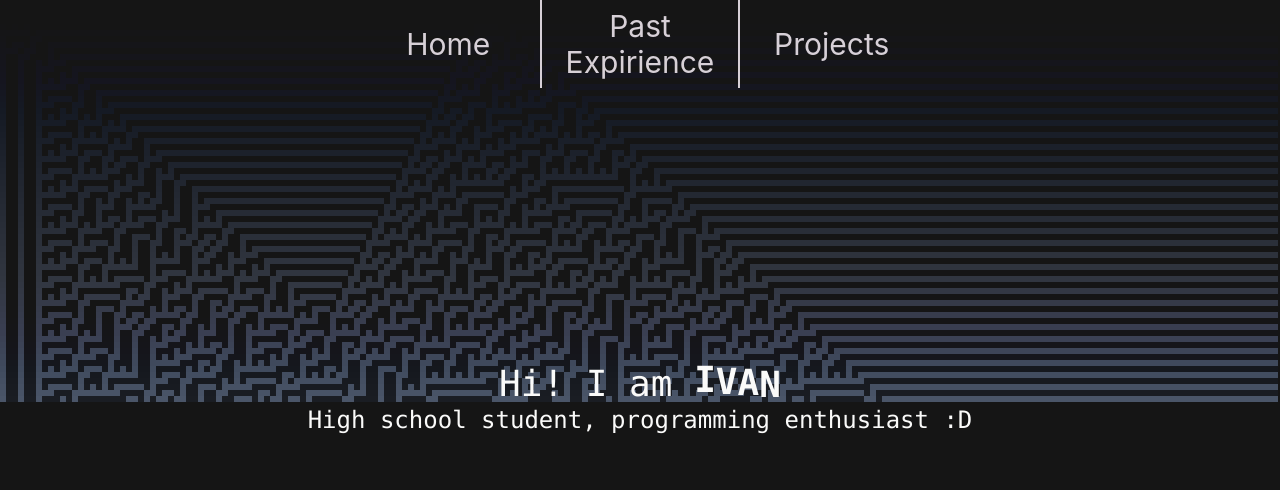
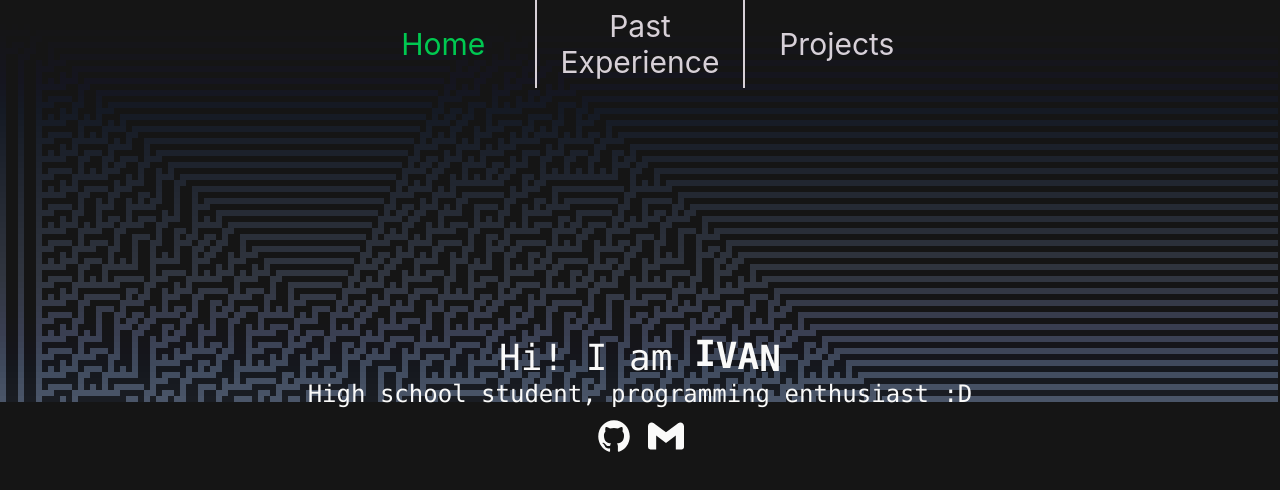
Before and after one commit to Iviv122/Portfolio, a React app: page / in a window 1280 px wide. Shown: the top 490 px of the page. Built offline with nearby package versions, Linux system fonts and the light colour scheme; the HTML template or start-up script is replaced by a standard one.

Commit message:
icons and button focus

```diff
--- a/src/App.tsx
+++ b/src/App.tsx
@@ -1,27 +1,47 @@
-import { useState, type JSX } from "react"
+import { useState } from "react"
 import Home from "./pages/home"
-import ButtonBlock from "./components/button";
-import VerticalSeparator from "./components/vertical_sep";
-import AboutMe from "./pages/about_me";
+import ButtonBlock from "./components/button"
+import VerticalSeparator from "./components/vertical_sep"
+import AboutMe from "./pages/about_me"
+import Projects from "./pages/Projects"
 
 function App() {
-
-  const [page, setPage] = useState<JSX.Element>(<Home />);
+  // there are ways to do better but...
+  // i am too lazy :p
+  const [page, setPage] = useState("home")
 
   return (
     <div className="flex justify-center bg-gray-950">
       <div className="absolute flex justify-center items-center z-10">
-        <ButtonBlock onClick={() =>setPage(<Home />)} text="Home"/>
-        <VerticalSeparator/>
-        <ButtonBlock onClick={() =>setPage(<AboutMe />)} text="Past Expirience"/>
-        <VerticalSeparator/>
-        <ButtonBlock onClick={() =>setPage(<Home />)} text="Projects"/>
+        <ButtonBlock
+          onClick={() => setPage("home")}
+          text="Home"
+          active={page === "home"}
+        />
+
+        <VerticalSeparator />
+
+        <ButtonBlock
+          onClick={() => setPage("about")}
+          text="Past Experience"
+          active={page === "about"}
+        />
+
+        <VerticalSeparator />
+
+        <ButtonBlock
+          onClick={() => setPage("projects")}
+          text="Projects"
+          active={page === "projects"}
+        />
       </div>
+
       <div className="w-full h-screen">
-        {page}
+        {page === "home" && <Home />}
+        {page === "about" && <AboutMe />}
+        {page === "projects" && <Projects />}
       </div>
     </div>
-
   )
 }
 
--- a/src/components/button.tsx
+++ b/src/components/button.tsx
@@ -1,9 +1,10 @@
 type ButtonProps = {
   text: string;
   onClick?: () => void;
+  active: boolean
 };
 
-export default function ButtonBlock({ text, onClick }: ButtonProps) {
+export default function ButtonBlock({ text, onClick, active }: ButtonProps) {
   return (
     <button
       className="
@@ -22,7 +23,9 @@ export default function ButtonBlock({ text, onClick }: ButtonProps) {
       ease-in-out
       "
       onClick={onClick}>
+      <div className={ active ? "text-green-500" : "text-mauve-300"}>
         {text}
+      </div>
     </button>
   );
 }
--- /dev/null
+++ b/src/pages/Projects.tsx
@@ -0,0 +1,7 @@
+export default function Projects(){
+    return(
+        <div>
+
+        </div>
+    )
+}
--- a/src/pages/home.tsx
+++ b/src/pages/home.tsx
@@ -1,4 +1,6 @@
+import { IoLogoGithub } from "react-icons/io";
 import WolframRules from "../components/wolfram_rules";
+import { SiGmail } from "react-icons/si";
 
 export default function Home() {
     return (
@@ -16,6 +18,27 @@ export default function Home() {
                 <h2 className="text-stone-50 font-mono sm:text-2xl text-sm gap-2">
                     High school student, programming enthusiast :D
                 </h2>
+                <div className="flex text-4xl p-1 m-1 gap-4 text-stone-50 ">
+                    <a
+                        className="
+                        hover:scale-125
+                        hover:text-green-500
+                        focus:
+                        transition-all
+                        duration-100
+                        ease-in-out
+                        "
+                    ><IoLogoGithub /></a>
+                    <a
+                        className="
+                        hover:scale-125
+                        hover:text-green-500
+                        transition-all
+                        duration-100
+                        ease-in-out
+                        "
+                    ><SiGmail /></a>
+                </div>
             </div>
             <div className="w-full h-full">
                 <WolframRules />
```
Lines whose indentation alone changed are shown as unchanged.
